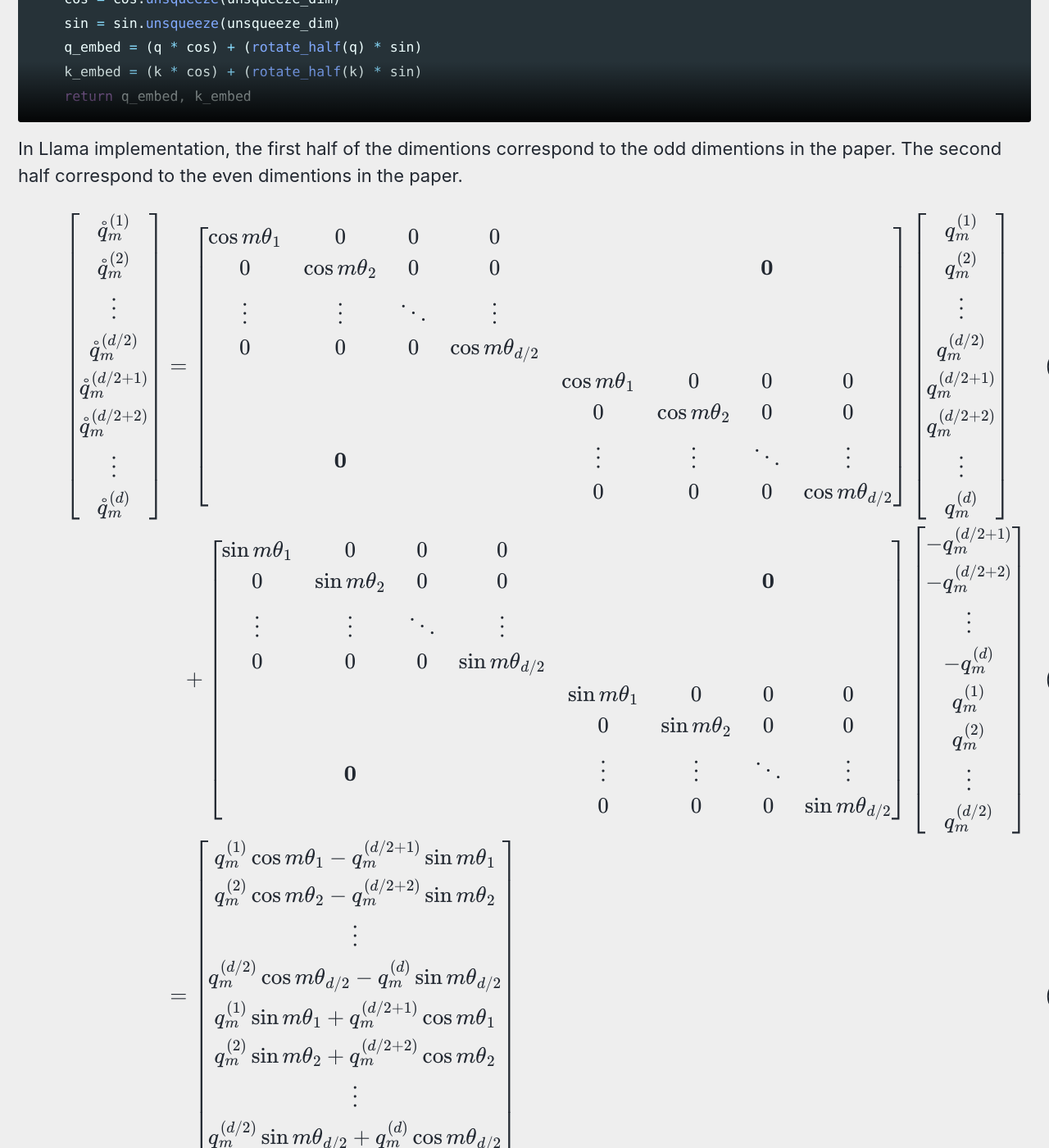
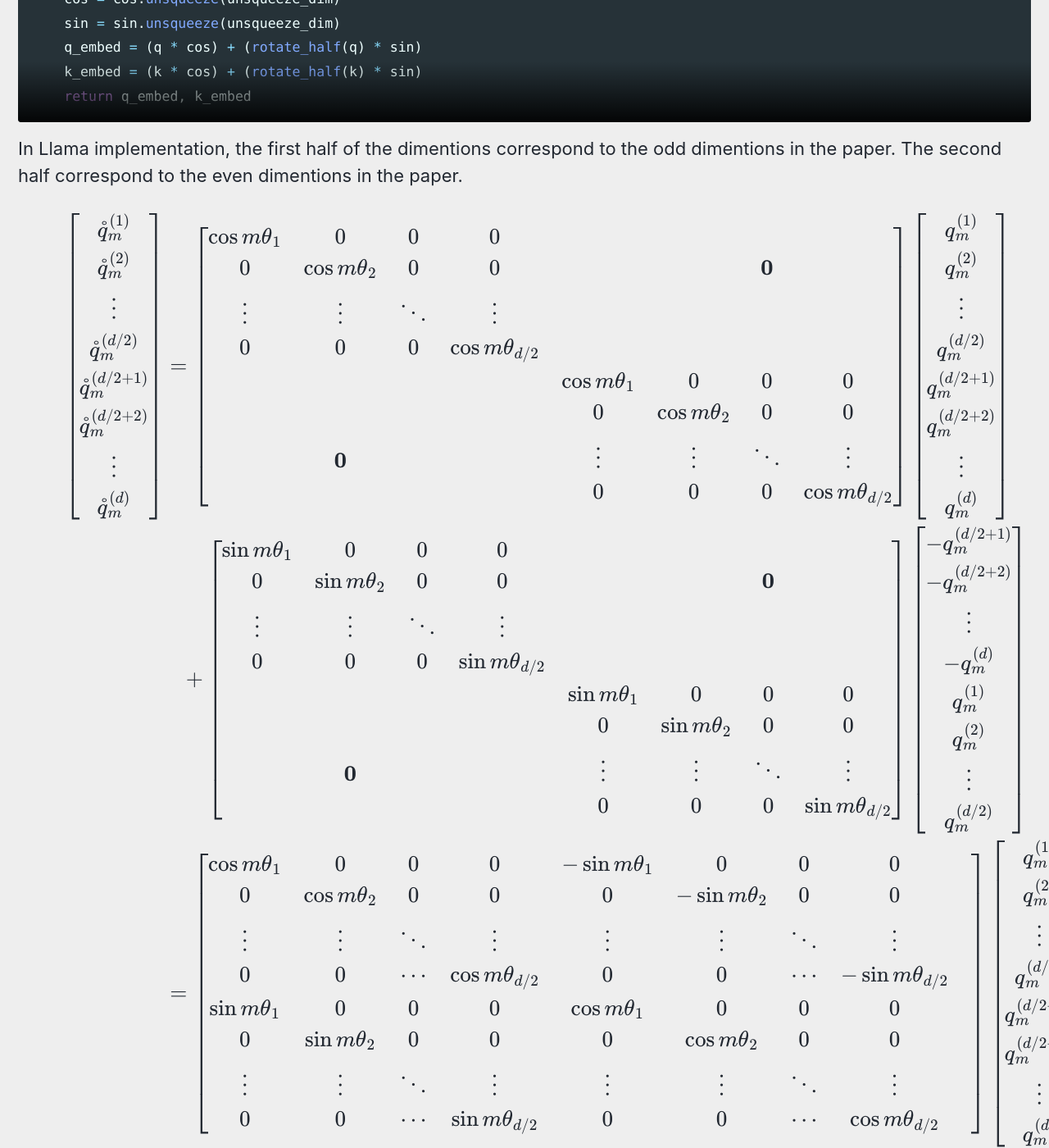
Before and after one commit to gokamoda/gokamoda.github.io, a Jekyll site: the page built from collections/_notes/rope-implementation.md, in a window 1280 px wide and 1400 px high, scrolled down 1691 px. Shown: the whole window at 82% size. Built offline with Jekyll 4.4.1, drawn with Linux system fonts in a browser that asks for light colours; cached includes are drawn as plain includes; some web fonts are replaced; formulas are drawn with MathJax 3; some of the changed text lies outside the part shown.

Commit message:
added row to math

```diff
--- a/collections/_notes/rope-implementation.md
+++ b/collections/_notes/rope-implementation.md
@@ -107,6 +107,19 @@ $$
 		- q_m^{(d/2+1)} \\ - q_m^{(d/2+2)} \\ \vdots \\ - q_m^{(d)} \\ q_m^{(1)} \\ q_m^{(2)} \\ \vdots \\ q_m^{(d/2)}
 	\end{bmatrix}\\
 	&=\begin{bmatrix}
+		\cos m\theta_1 & 0 & 0 & 0 & -\sin m\theta_1 & 0 & 0 & 0  \\
+		 0 & \cos m\theta_2 &0 & 0 & 0               & -\sin m\theta_2 & 0 & 0 \\
+		 \vdots & \vdots  &\ddots & \vdots&\vdots & \vdots  &\ddots & \vdots& \\
+		 0 & 0  & \cdots & \cos m\theta_{d/2} & 0 & 0  & \cdots & -\sin m\theta_{d/2}\\
+		 \sin m\theta_1 & 0 & 0 & 0 & \cos m\theta_1 & 0 & 0 & 0\\
+		 0 & \sin m\theta_2 &0 & 0 & 0               & \cos m\theta_2 & 0 & 0 \\
+		 \vdots &  \vdots& \ddots & \vdots &\vdots &  \vdots& \ddots & \vdots \\
+		 0 & 0 & \cdots & \sin m\theta_{d/2} & 0 & 0  & \cdots & \cos m\theta_{d/2}
+	\end{bmatrix}
+	\begin{bmatrix}
+		q_m^{(1)} \\ q_m^{(2)} \\ \vdots \\ q_m^{(d/2)} \\ q_m^{(d/2+1)} \\ q_m^{(d/2+2)} \\ \vdots \\ q_m^{(d)}
+	\end{bmatrix}\\
+	&=\begin{bmatrix}
 		q_m^{(1)}\cos m\theta_1 - q_m^{(d/2 + 1)}\sin m\theta_1 \\
 		q_m^{(2)}\cos m\theta_2 - q_m^{(d/2 + 2)}\sin m\theta_2 \\
 		\vdots \\
```
